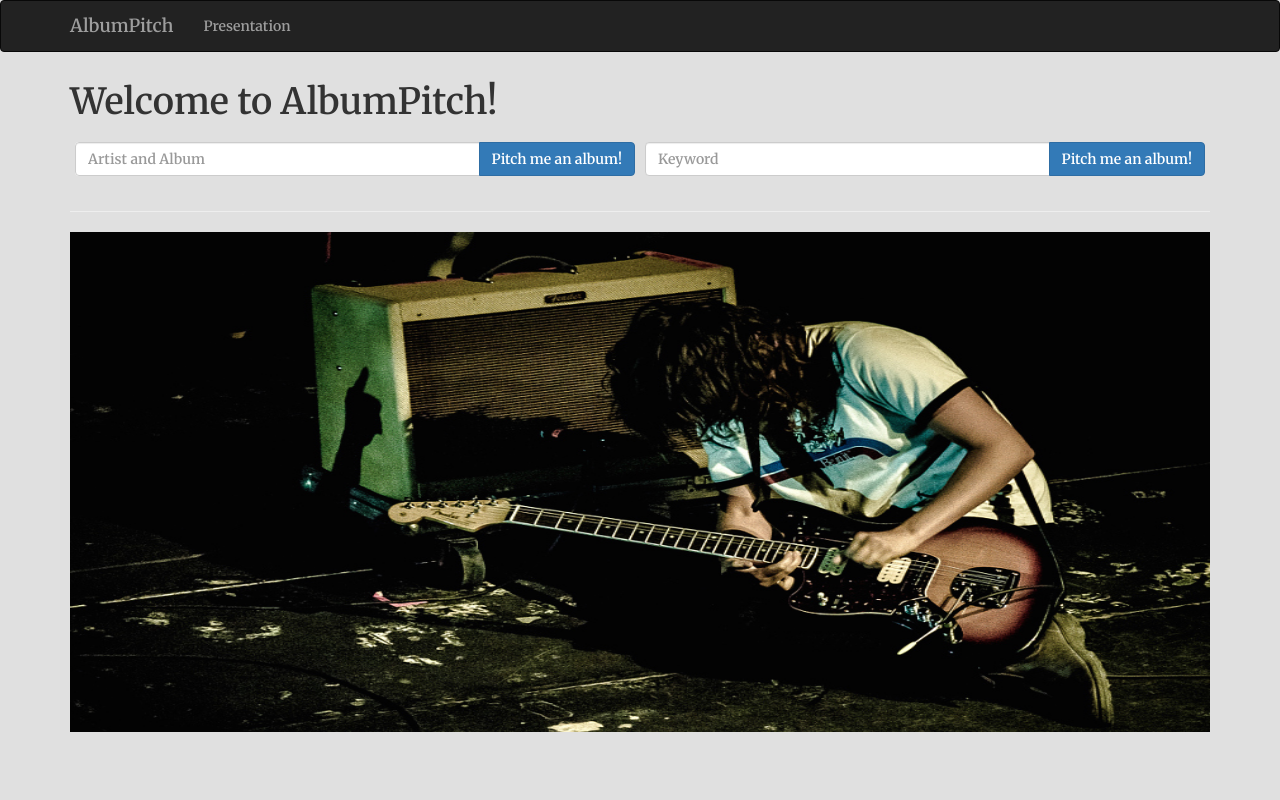
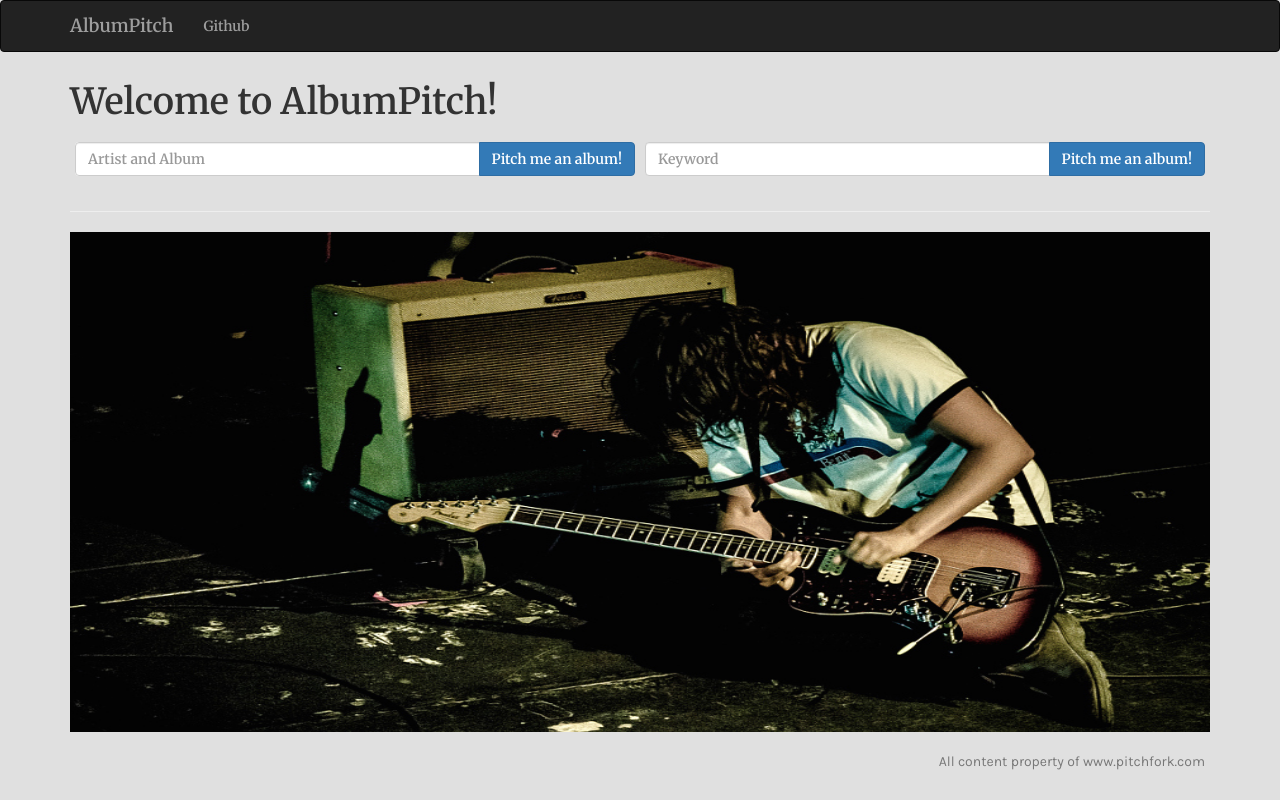
Before and after one commit to lwoloszy/albumpitch, a Python web app: template flask_app/app/templates/index.html in a window 1280 px wide. Run offline with Jinja, Linux system fonts and the light colour scheme; the template is opened without the code that fills it, so the values that code supplies are empty; some libraries are stand-ins or nearby versions.

Commit message:
footer for flask, new code blocks for README

```diff
--- a/flask_app/app/templates/base.html
+++ b/flask_app/app/templates/base.html
@@ -32,7 +32,7 @@
       </div>
       <div class="navbar-collapse collapse">
         <ul class="nav navbar-nav">
-          <li><a href="{{ url_for('main.index') }}">Presentation</a></li>
+          <li><a href="https://www.github.com/lwoloszy/albumpitch">Github</a></li>
         </ul>
       </div>
     </div>
@@ -47,9 +47,17 @@
         {{ message }}
     </div>
     {% endfor %}
-
     {% block page_content %}{% endblock %}
 </div>
+
+{% block footer %}
+<footer class="footer">
+  <div class="container">
+    <p class="text-muted" style="margin-top: 20px; padding-right: 5px; text-align: right">All content property of www.pitchfork.com</p>
+  </div>
+</footer>
+{% endblock %}
+
 {% endblock %}
 
 {% block scripts %}
```
Also changed, not shown: README.md.
